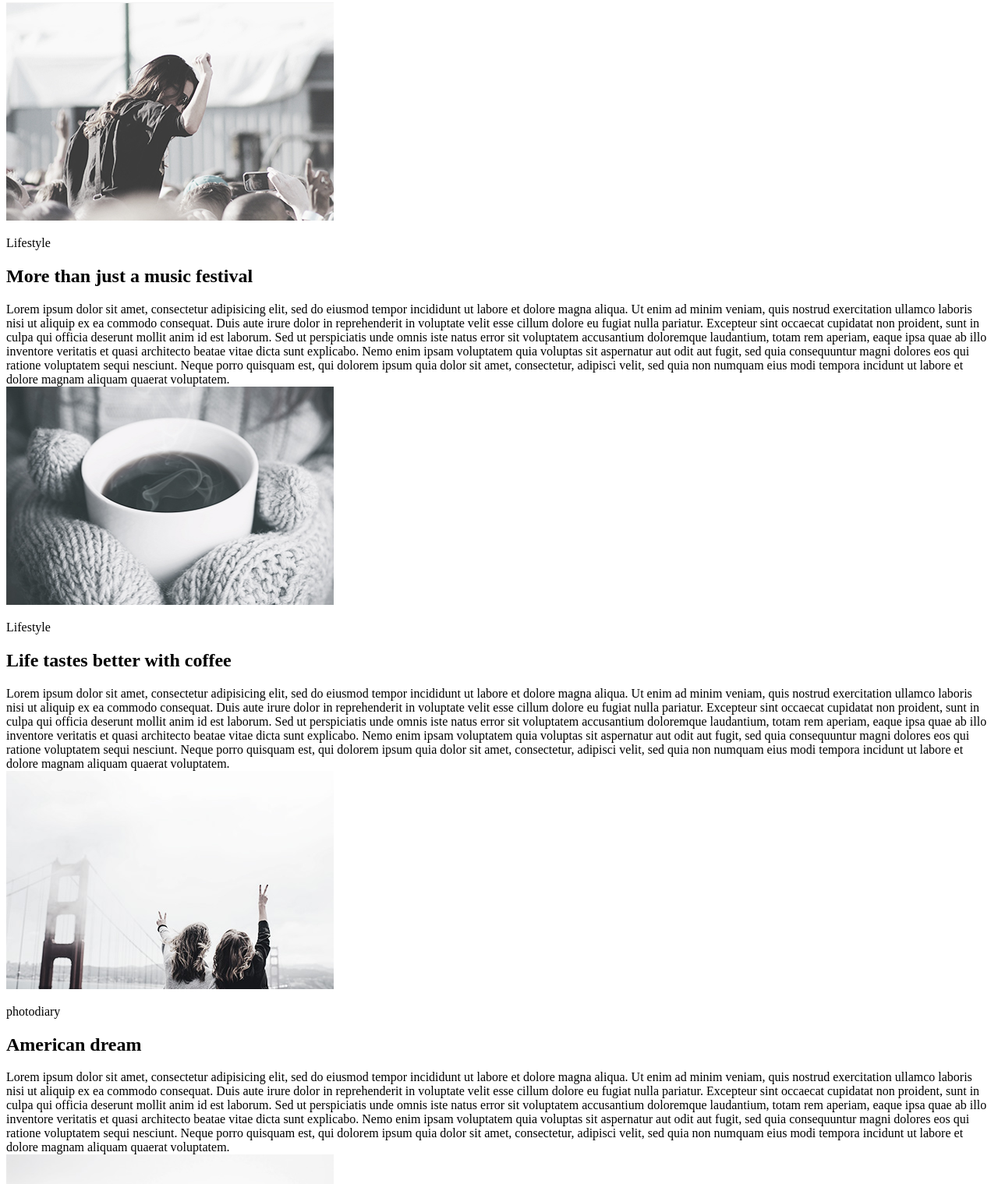
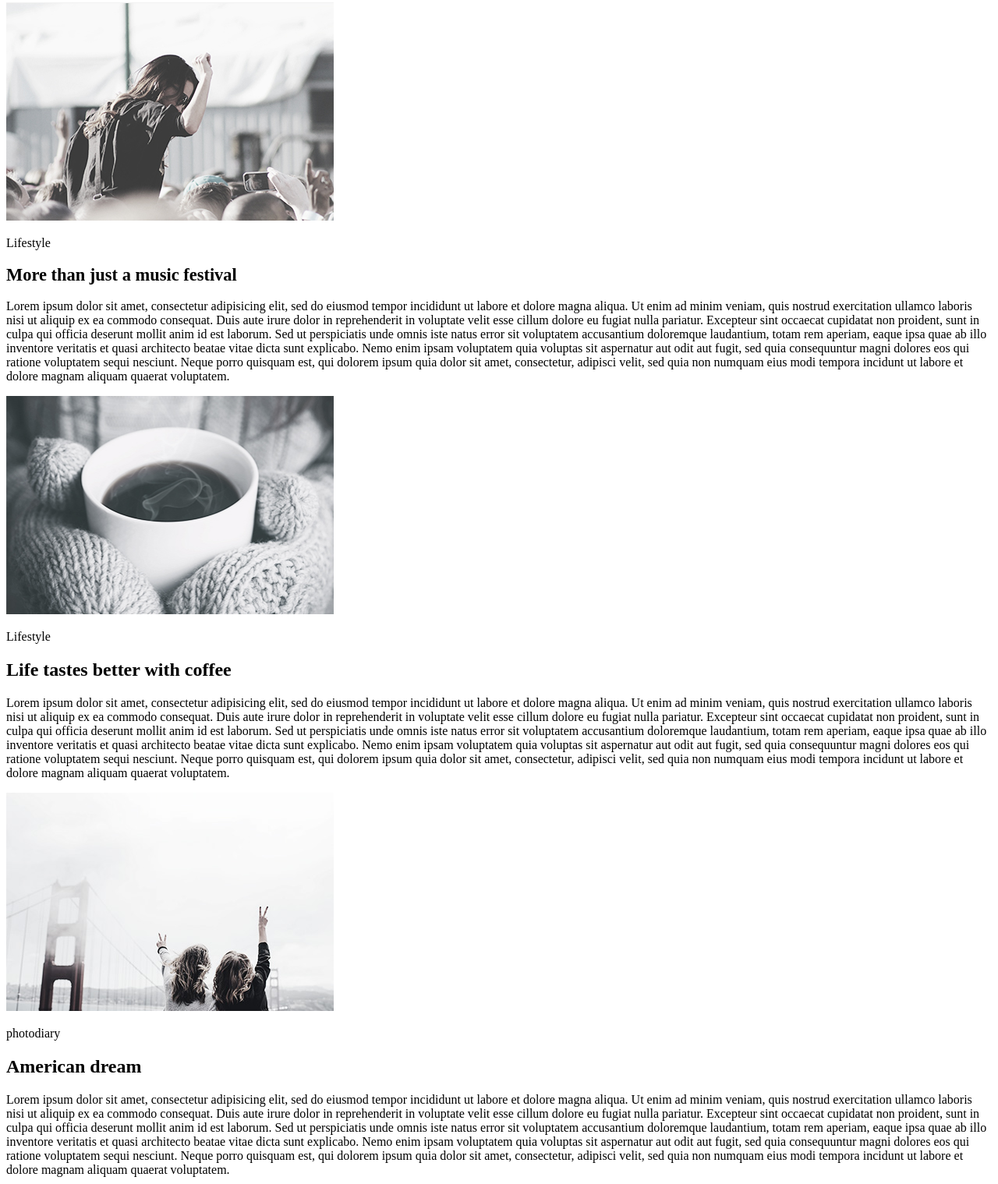
Before and after one commit to Smartpoter/HW-01-GO-IT, a plain HTML site: page index.html in a window 1280 px wide. Shown: the part 101-1620 px from the top of the page at 78% size. Drawn offline with Linux system fonts and the light colour scheme.

Commit message:
Изменены разделы сайта

```diff
--- a/index.html
+++ b/index.html
@@ -1,11 +1,13 @@
 <!DOCTYPE html>
 <html lang="en">
+
 <head>
     <meta charset="UTF-8">
     <meta name="viewport" content="width=device-width, initial-scale=1.0">
     <meta http-equiv="X-UA-Compatible" content="ie=edge">
     <title>Homework-01</title>
 </head>
+
 <body>
     <header>
         <nav>
@@ -26,14 +28,78 @@
         </nav>
     </header>
     <section>
-        <p>
-            <img src="img/img1.jpg" width="420" height="280" alt="girl dancing">
-        </p>
-        <p>Lifestyle</p>
-        <h1>
-            More than just a music festival
-        </h1>
-        <article>Lorem ipsum dolor sit amet, consectetur adipisicing elit, sed do eiusmod tempor incididunt ut labore et dolore magna
+        <article>
+            <div>
+                <img src="img/img1.jpg" width="420" height="280" alt="girl dancing">
+            </div>
+            <p>Lifestyle</p>
+            <h1>
+                <big>
+                    More than just a music festival
+                </big>
+            </h1>
+            <p>Lorem ipsum dolor sit amet, consectetur adipisicing elit, sed do eiusmod tempor incididunt ut labore et dolore
+                magna aliqua. Ut enim ad minim veniam, quis nostrud exercitation ullamco laboris nisi ut aliquip ex ea commodo
+                consequat. Duis aute irure dolor in reprehenderit in voluptate velit esse cillum dolore eu fugiat nulla pariatur.
+                Excepteur sint occaecat cupidatat non proident, sunt in culpa qui officia deserunt mollit anim id est laborum.
+                Sed ut perspiciatis unde omnis iste natus error sit voluptatem accusantium doloremque laudantium, totam rem
+                aperiam, eaque ipsa quae ab illo inventore veritatis et quasi architecto beatae vitae dicta sunt explicabo.
+                Nemo enim ipsam voluptatem quia voluptas sit aspernatur aut odit aut fugit, sed quia consequuntur magni dolores
+                eos qui ratione voluptatem sequi nesciunt. Neque porro quisquam est, qui dolorem ipsum quia dolor sit amet,
+                consectetur, adipisci velit, sed quia non numquam eius modi tempora incidunt ut labore et dolore magnam aliquam
+                quaerat voluptatem.
+            </p>
+        </article>
+        <article>
+            <div>
+                <img src="img/img2.jpg" width="420" height="280" alt="Cup of coffee">
+            </div>
+            <p>Lifestyle</p>
+            <h2>
+                Life tastes better with coffee
+            </h2>
+            <p>Lorem ipsum dolor sit amet, consectetur adipisicing elit, sed do eiusmod tempor incididunt ut labore et dolore
+                magna aliqua. Ut enim ad minim veniam, quis nostrud exercitation ullamco laboris nisi ut aliquip ex ea commodo
+                consequat. Duis aute irure dolor in reprehenderit in voluptate velit esse cillum dolore eu fugiat nulla pariatur.
+                Excepteur sint occaecat cupidatat non proident, sunt in culpa qui officia deserunt mollit anim id est laborum.
+                Sed ut perspiciatis unde omnis iste natus error sit voluptatem accusantium doloremque laudantium, totam rem
+                aperiam, eaque ipsa quae ab illo inventore veritatis et quasi architecto beatae vitae dicta sunt explicabo.
+                Nemo enim ipsam voluptatem quia voluptas sit aspernatur aut odit aut fugit, sed quia consequuntur magni dolores
+                eos qui ratione voluptatem sequi nesciunt. Neque porro quisquam est, qui dolorem ipsum quia dolor sit amet,
+                consectetur, adipisci velit, sed quia non numquam eius modi tempora incidunt ut labore et dolore magnam aliquam
+                quaerat voluptatem.
+            </p>
+        </article>
+        <article>
+            <div>
+                <img src="img/img3.jpg" width="420" height="280" alt="Peace handing">
+            </div>
+            <p>photodiary</p>
+            <h2>
+                American dream
+            </h2>
+            <p>Lorem ipsum dolor sit amet, consectetur adipisicing elit, sed do eiusmod tempor incididunt ut labore et dolore
+                magna aliqua. Ut enim ad minim veniam, quis nostrud exercitation ullamco laboris nisi ut aliquip ex ea commodo
+                consequat. Duis aute irure dolor in reprehenderit in voluptate velit esse cillum dolore eu fugiat nulla pariatur.
+                Excepteur sint occaecat cupidatat non proident, sunt in culpa qui officia deserunt mollit anim id est laborum.
+                Sed ut perspiciatis unde omnis iste natus error sit voluptatem accusantium doloremque laudantium, totam rem
+                aperiam, eaque ipsa quae ab illo inventore veritatis et quasi architecto beatae vitae dicta sunt explicabo.
+                Nemo enim ipsam voluptatem quia voluptas sit aspernatur aut odit aut fugit, sed quia consequuntur magni dolores
+                eos qui ratione voluptatem sequi nesciunt. Neque porro quisquam est, qui dolorem ipsum quia dolor sit amet,
+                consectetur, adipisci velit, sed quia non numquam eius modi tempora incidunt ut labore et dolore magnam aliquam
+                quaerat voluptatem.
+            </p>
+        </article>
+    </section>
+    <section>
+        <div>
+            <img src="img/img4.jpg" width="420" height="280" alt="Wondering">
+        </div>
+        <p>photodiary</p>
+        <h2>
+            A day exploring the Alps
+        </h2>
+        <p>Lorem ipsum dolor sit amet, consectetur adipisicing elit, sed do eiusmod tempor incididunt ut labore et dolore magna
             aliqua. Ut enim ad minim veniam, quis nostrud exercitation ullamco laboris nisi ut aliquip ex ea commodo consequat.
             Duis aute irure dolor in reprehenderit in voluptate velit esse cillum dolore eu fugiat nulla pariatur. Excepteur
             sint occaecat cupidatat non proident, sunt in culpa qui officia deserunt mollit anim id est laborum. Sed ut perspiciatis
@@ -42,58 +108,7 @@
             quia voluptas sit aspernatur aut odit aut fugit, sed quia consequuntur magni dolores eos qui ratione voluptatem
             sequi nesciunt. Neque porro quisquam est, qui dolorem ipsum quia dolor sit amet, consectetur, adipisci velit,
             sed quia non numquam eius modi tempora incidunt ut labore et dolore magnam aliquam quaerat voluptatem.
-        </article>
-    </section>
-    <section>
-        <img src="img/img2.jpg" width="420" height="280" alt="Cup of coffee">
-        <p>Lifestyle</p>
-        <h2>
-            Life tastes better with coffee
-        </h2>
-        <article>Lorem ipsum dolor sit amet, consectetur adipisicing elit, sed do eiusmod tempor incididunt ut labore et dolore magna
-            aliqua. Ut enim ad minim veniam, quis nostrud exercitation ullamco laboris nisi ut aliquip ex ea commodo consequat.
-            Duis aute irure dolor in reprehenderit in voluptate velit esse cillum dolore eu fugiat nulla pariatur. Excepteur
-            sint occaecat cupidatat non proident, sunt in culpa qui officia deserunt mollit anim id est laborum. Sed ut perspiciatis
-            unde omnis iste natus error sit voluptatem accusantium doloremque laudantium, totam rem aperiam, eaque ipsa quae
-            ab illo inventore veritatis et quasi architecto beatae vitae dicta sunt explicabo. Nemo enim ipsam voluptatem
-            quia voluptas sit aspernatur aut odit aut fugit, sed quia consequuntur magni dolores eos qui ratione voluptatem
-            sequi nesciunt. Neque porro quisquam est, qui dolorem ipsum quia dolor sit amet, consectetur, adipisci velit,
-            sed quia non numquam eius modi tempora incidunt ut labore et dolore magnam aliquam quaerat voluptatem.
-        </article>
-    </section>
-    <section>
-        <img src="img/img3.jpg" width="420" height="280" alt="Peace handing">
-        <p>photodiary</p>
-        <h2>
-            American dream
-        </h2>
-        <article>Lorem ipsum dolor sit amet, consectetur adipisicing elit, sed do eiusmod tempor incididunt ut labore et dolore magna
-            aliqua. Ut enim ad minim veniam, quis nostrud exercitation ullamco laboris nisi ut aliquip ex ea commodo consequat.
-            Duis aute irure dolor in reprehenderit in voluptate velit esse cillum dolore eu fugiat nulla pariatur. Excepteur
-            sint occaecat cupidatat non proident, sunt in culpa qui officia deserunt mollit anim id est laborum. Sed ut perspiciatis
-            unde omnis iste natus error sit voluptatem accusantium doloremque laudantium, totam rem aperiam, eaque ipsa quae
-            ab illo inventore veritatis et quasi architecto beatae vitae dicta sunt explicabo. Nemo enim ipsam voluptatem
-            quia voluptas sit aspernatur aut odit aut fugit, sed quia consequuntur magni dolores eos qui ratione voluptatem
-            sequi nesciunt. Neque porro quisquam est, qui dolorem ipsum quia dolor sit amet, consectetur, adipisci velit,
-            sed quia non numquam eius modi tempora incidunt ut labore et dolore magnam aliquam quaerat voluptatem.
-        </article>
-    </section>
-    <section>
-        <img src="img/img4.jpg" width="420" height="280" alt="Wondering">
-        <p>photodiary</p>
-        <h2>
-            A day exploring the Alps
-        </h2>
-        <article>Lorem ipsum dolor sit amet, consectetur adipisicing elit, sed do eiusmod tempor incididunt ut labore et dolore magna
-            aliqua. Ut enim ad minim veniam, quis nostrud exercitation ullamco laboris nisi ut aliquip ex ea commodo consequat.
-            Duis aute irure dolor in reprehenderit in voluptate velit esse cillum dolore eu fugiat nulla pariatur. Excepteur
-            sint occaecat cupidatat non proident, sunt in culpa qui officia deserunt mollit anim id est laborum. Sed ut perspiciatis
-            unde omnis iste natus error sit voluptatem accusantium doloremque laudantium, totam rem aperiam, eaque ipsa quae
-            ab illo inventore veritatis et quasi architecto beatae vitae dicta sunt explicabo. Nemo enim ipsam voluptatem
-            quia voluptas sit aspernatur aut odit aut fugit, sed quia consequuntur magni dolores eos qui ratione voluptatem
-            sequi nesciunt. Neque porro quisquam est, qui dolorem ipsum quia dolor sit amet, consectetur, adipisci velit,
-            sed quia non numquam eius modi tempora incidunt ut labore et dolore magnam aliquam quaerat voluptatem.
-        </article>
+        </p>
     </section>
     <section>
         <button>Load more</button>
```
